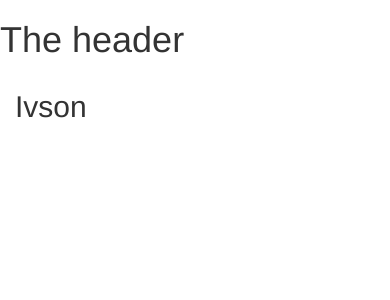
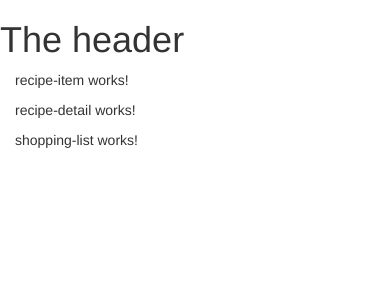
Before and after one commit to IvsonSantos/angular-recipe, an Angular app: page / in a window 390 px wide. Shown: the top 300 px of the page. Built offline with nearby package versions, Linux system fonts and the light colour scheme.

Commit message:
Structure created

```diff
--- a/src/app/app.component.html
+++ b/src/app/app.component.html
@@ -3,7 +3,8 @@
 <div class="container">
   <div class="row">
     <div class="col-md-12">
-      <h2>Ivson</h2>
+      <app-recipes></app-recipes>
+      <app-shopping-list></app-shopping-list>
     </div>
   </div>
 </div>
--- a/src/app/app.module.ts
+++ b/src/app/app.module.ts
@@ -7,9 +7,9 @@ import { HeaderComponent } from './header/header.component';
 import { RecipesComponent } from './recipes/recipes.component';
 import { RecipeListComponent } from './recipes/recipe-list/recipe-list.component';
 import { RecipeDetailComponent } from './recipes/recipe-detail/recipe-detail.component';
-import { RecipeItemComponent } from './recipes/recife-list/recipe-item/recipe-item.component';
 import { ShoppingListComponent } from './shopping-list/shopping-list.component';
 import { ShoppingEditComponent } from './shopping-list/shopping-edit/shopping-edit.component';
+import { RecipeItemComponent } from './recipes/recipe-list/recipe-item/recipe-item.component';
 
 @NgModule({
   declarations: [
--- a/src/app/recipes/recife-list/recipe-item/recipe-item.component.html
+++ /dev/null
@@ -1 +0,0 @@
-<p>recipe-item works!</p>
--- a/src/app/recipes/recife-list/recipe-item/recipe-item.component.ts
+++ b/src/app/recipes/recipe-list/recipe-item/recipe-item.component.ts
@@ -2,7 +2,11 @@ import { Component, OnInit } from '@angular/core';
 
 @Component({
   selector: 'app-recipe-item',
-  templateUrl: './recipe-item.component.html',
+  template: `
+    <p>
+      recipe-item works!
+    </p>
+  `,
   styleUrls: ['./recipe-item.component.css']
 })
 export class RecipeItemComponent implements OnInit {
--- a/src/app/recipes/recipe-list/recipe-list.component.html
+++ b/src/app/recipes/recipe-list/recipe-list.component.html
@@ -1 +1 @@
-<p>recipe-list works!</p>
+<app-recipe-item></app-recipe-item>
--- a/src/app/recipes/recipes.component.html
+++ b/src/app/recipes/recipes.component.html
@@ -1 +1,8 @@
-<p>recipes works!</p>
+<div class="row">
+    <div class="col-md-5">
+        <app-recipe-list></app-recipe-list>
+    </div>
+    <div class="col-md-5">
+        <app-recipe-detail></app-recipe-detail>
+    </div>
+</div>
```
Also changed, not shown: src/app/recipes/recipe-list/recipe-item/recipe-item.component.css (added), 1 other file (tests, documents, lock files or other folders).
